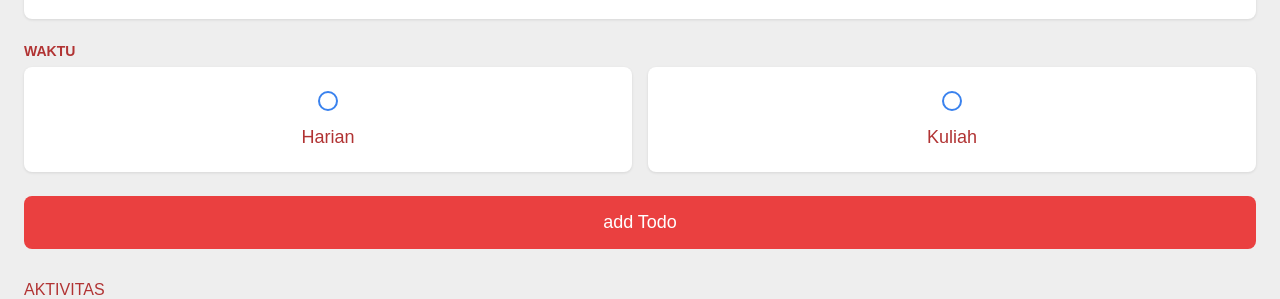
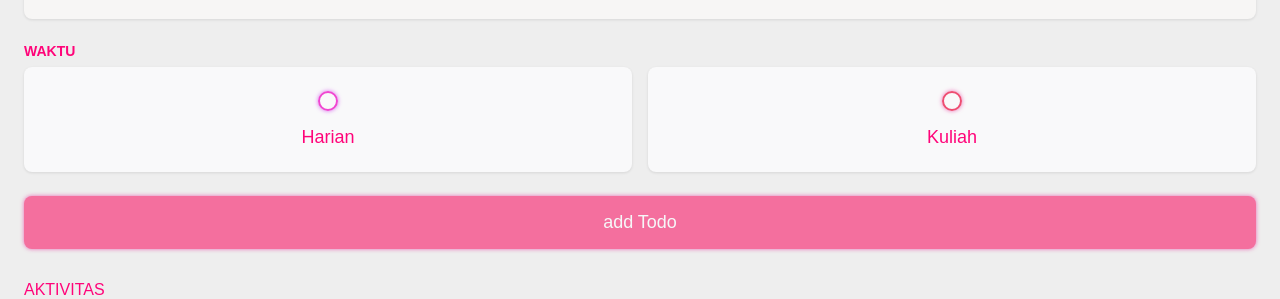
Before and after one commit to khnca/30-pbk-uts-223510639, a Vue app: page / in a window 1280 px wide. Shown: the part 214-513 px from the top of the page. Built offline with nearby package versions, Linux system fonts and the light colour scheme; no server answers.

Commit message:
Update main.css

```diff
--- a/src/main.css
+++ b/src/main.css
@@ -1,16 +1,16 @@
 :root {
-	--primary: #ea4040;
-	--business: #3A82EE;
-	--personal: var(--primary);
+	--primary: #ee4d72;
+	--Harian: #f046d1;
+	--Kuliah: var(--primary);
 	--light: #EEE;
 	--grey: #888;
-	--dark: #b13333;
-	--danger: #ff5b57;
+	--dark: #ff0479;
+	--danger: #f70aa4fe;
 
 	--shadow: 0 1px 3px rgba(0, 0, 0, 0.1);
 
-	--Laki-Laki-glow: 0px 0px 4px rgba(58, 130, 238, 0.75);
-	--Perempuan-glow: 0px 0px 4px rgba(234, 64, 164, 0.75);
+	--Harian-glow: 0px 0px 4px rgba(205, 58, 238, 0.75);
+	--Kuliah-glow: 0px 0px 4px rgba(234, 64, 164, 0.75);
 }
 
 * {
@@ -77,7 +77,7 @@ h4 {
 	font-size: 1.125rem;
 	padding: 1rem 1.5rem;
 	color: var(--dark);
-	background-color: #FFF;
+	background-color: #f7f6f5;
 	border-radius: 0.5rem;
 	box-shadow: var(--shadow);
 	margin-bottom: 1.5rem;
@@ -96,7 +96,7 @@ h4 {
 	align-items: center;
 	justify-content: center;
 	padding: 1.5rem;
-	background-color: #FFF;
+	background-color: #f9f9fa;
 	border-radius: 0.5rem;
 	box-shadow: var(--shadow);
 	cursor: pointer;
@@ -114,13 +114,13 @@ input[type="checkbox"] {
 	width: 20px;
 	height: 20px;
 	border-radius: 50%;
-	border: 2px solid var(--business);
-	box-shadow: var(--business-glow);
+	border: 2px solid var(--Harian);
+	box-shadow: var(--Harian-glow);
 }
 
-.bubble.personal {
-	border-color: var(--personal);
-	box-shadow: var(--personal-glow);
+.bubble.Kuliah {
+	border-color: var(--Kuliah);
+	box-shadow: var(--Kuliah-glow);
 }
 
 .bubble::after {
@@ -129,15 +129,15 @@ input[type="checkbox"] {
 	opacity: 0;
 	width: 0px;
 	height: 0px;
-	background-color: var(--business);
-	box-shadow: var(--business-glow);
+	background-color: var(--Harian);
+	box-shadow: var(--Harian-glow);
 	border-radius: 50%;
 	transition: 0.2s ease-in-out;
 }
 
-.bubble.personal::after {
-	background-color: var(--personal);
-	box-shadow: var(--personal-glow);
+.bubble.Kuliah::after {
+	background-color: var(--Kuliah);
+	box-shadow: var(--Kuliah-glow);
 }
 
 input:checked ~ .bubble::after {
@@ -157,10 +157,10 @@ input:checked ~ .bubble::after {
 	width: 100%;
 	font-size: 1.125rem;
 	padding: 1rem 1.5rem;
-	color: #FFF;
-	background-color: var(--primary);
+	color: #f6f7f8;
+	background-color:#f46f9e;
 	border-radius: 0.5rem;
-	box-shadow: var(--personal-glow);
+	box-shadow: var(--Kuliah-glow);
 	cursor: pointer;
 	transition: 0.2s ease-in-out;
 }
@@ -176,7 +176,7 @@ input:checked ~ .bubble::after {
 .todo-list .todo-item {
 	display: flex;
 	align-items: center;
-	background-color: #FFF;
+	background-color: #ffffff;
 	padding: 1rem;
 	border-radius: 0.5rem;
 	box-shadow: var(--shadow);
```
